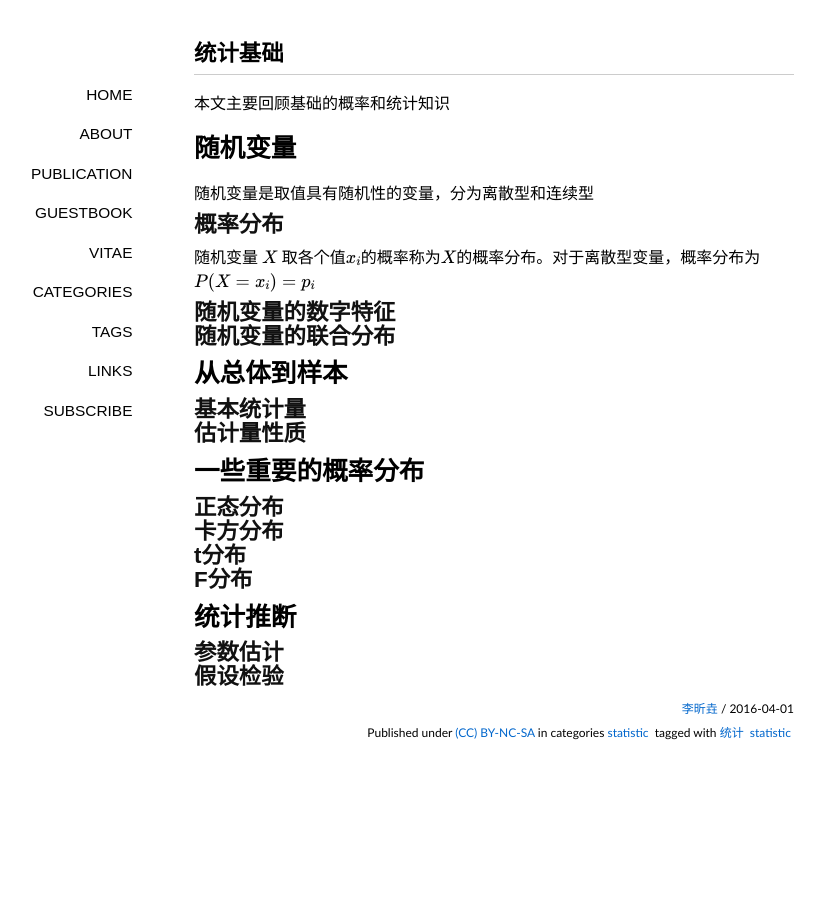
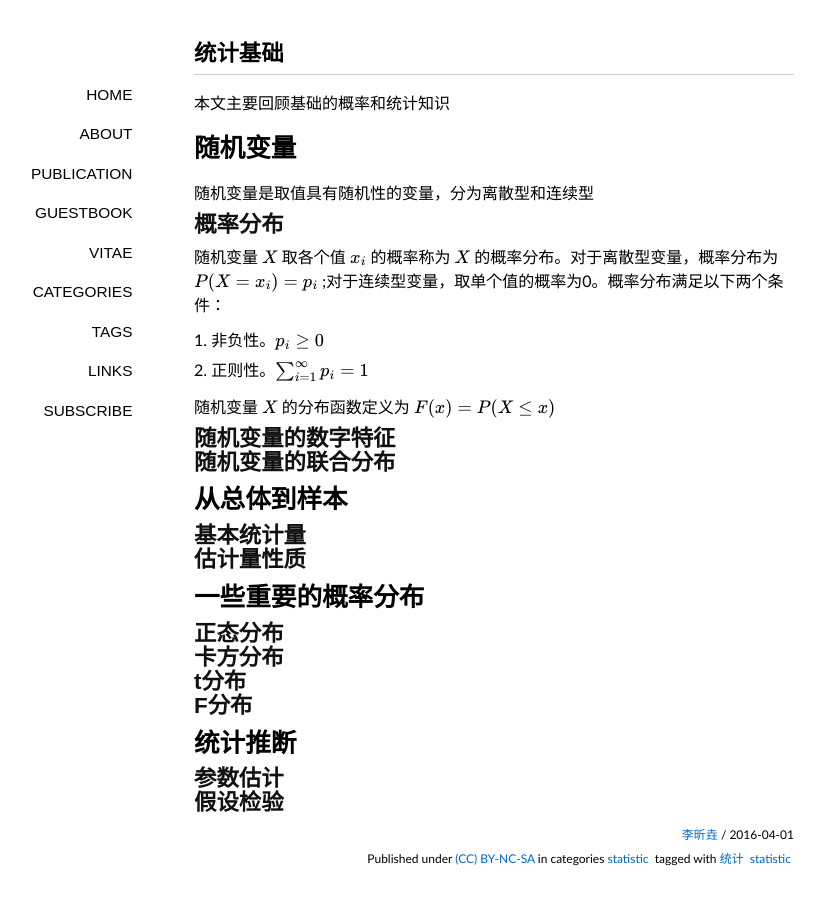
Before and after one commit to lixinyao/jekyll_blog, a Jekyll site: the page built from _posts/2016-04-01-basic-statistics.md, in a window 1280 px wide. Shown: the whole page, without its empty margins (146-969 px from the left). Built offline with Jekyll 4.4.1, drawn with Linux system fonts in a browser that asks for light colours; nearby versions of some CDN libraries; some web fonts are replaced; formulas are drawn with MathJax 3; comment, search, counter and statistics services are not loaded.

Commit message:
公式测试2

```diff
--- a/_posts/2016-04-01-basic-statistics.md
+++ b/_posts/2016-04-01-basic-statistics.md
@@ -15,7 +15,12 @@ tags:
 
 ## 概率分布
 
-随机变量 $X$ 取各个值$x_{i}$的概率称为$X$的概率分布。对于离散型变量，概率分布为$P(X=x_{i})=p_{i}$
+随机变量 $X$ 取各个值 $x_{i}$ 的概率称为 $X$ 的概率分布。对于离散型变量，概率分布为 $P(X=x_{i})=p_{i}$ ;对于连续型变量，取单个值的概率为0。概率分布满足以下两个条件：
+
+1. 非负性。$p_{i}\geq 0$
+2. 正则性。$\sum_{i=1}^{\infty}p_{i}=1$
+
+随机变量 $X$ 的分布函数定义为 $F(x)=P(X\leq x)$
 
 ## 随机变量的数字特征
 
```
